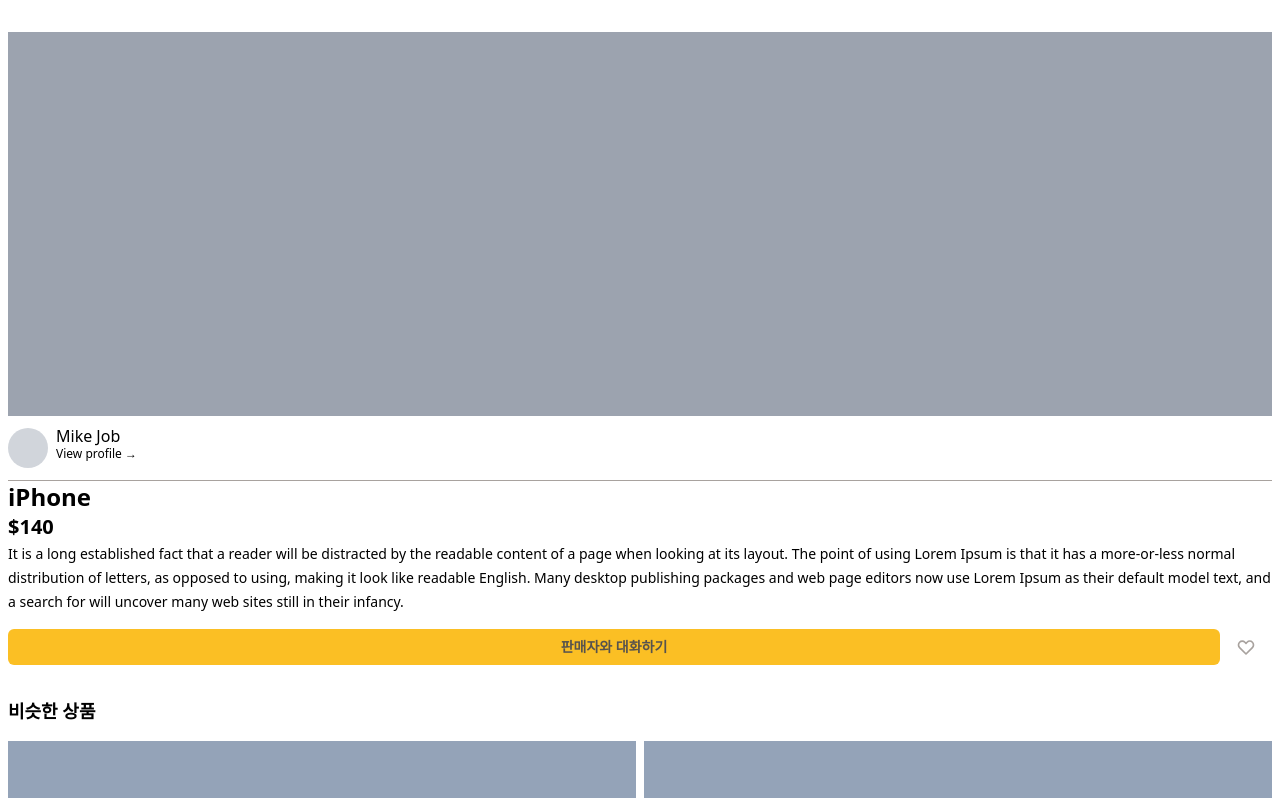
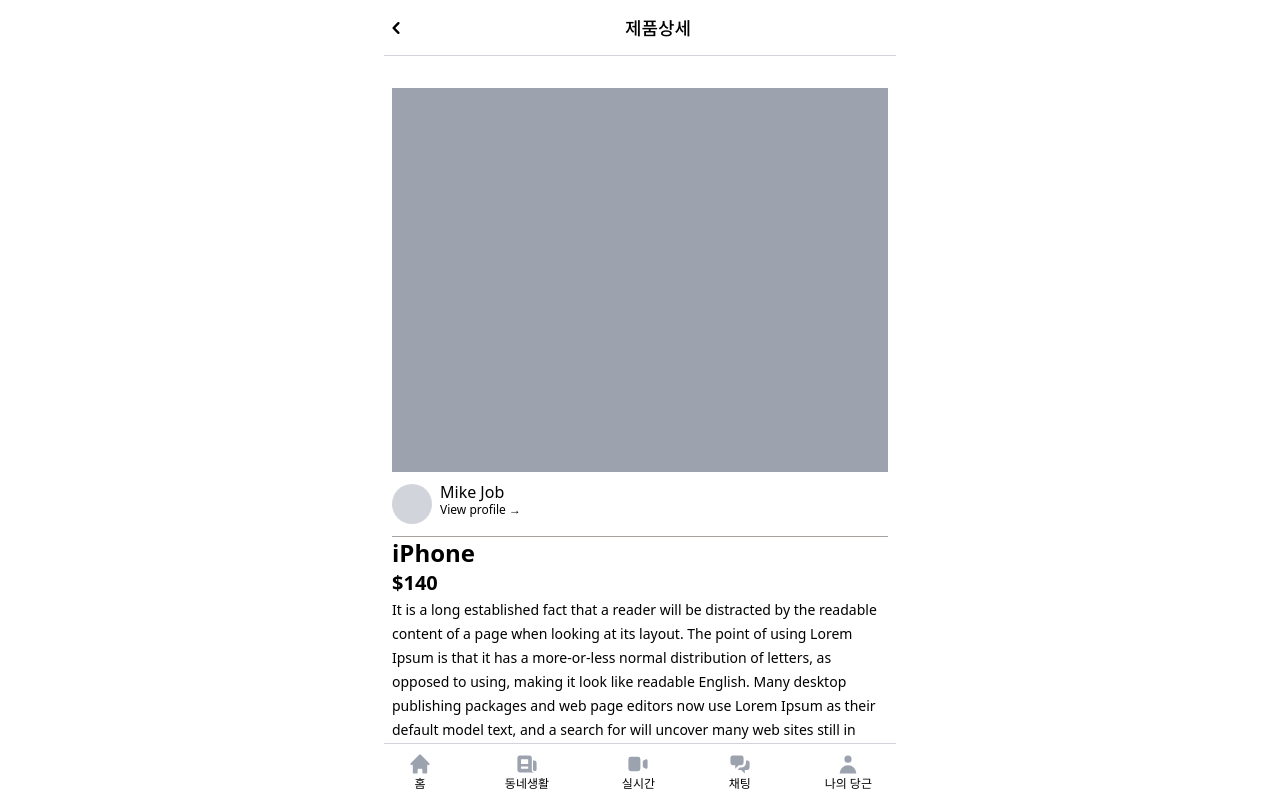
Before and after one commit to rnrudxo2872/market-c, a Next.js app: page /items/0 in a window 1280 px wide. Shown: the top 798 px of the page. Built offline with nearby package versions, Linux system fonts and the light colour scheme.

Commit message:
itemDetail - layout 추가, layout - prevBtn 추가

```diff
--- a/components/layout.tsx
+++ b/components/layout.tsx
@@ -1,25 +1,44 @@
 import Link from "next/link";
 import { useRouter } from "next/router";
 import { joinClasses } from "../libs/common";
+import PrevBtn from "./prevBtn";
 
 interface LayoutProps {
   title?: React.ReactNode;
   hasTabBar?: boolean;
+  hasBackBtn?: boolean;
   children: React.ReactNode;
 }
 
-export default function Layout({ children, hasTabBar, title }: LayoutProps) {
+export default function Layout({
+  children,
+  hasTabBar,
+  hasBackBtn,
+  title,
+}: LayoutProps) {
   const router = useRouter();
-  console.log(router);
-  console.log("탭 유무 -> ", hasTabBar);
+
+  function clickPreBtn() {
+    router.back();
+  }
 
   return (
     <div className="w-full max-w-lg mx-auto">
-      <section className="fixed top-0 w-full h-14 bg-white z-10 border-b border-b-gray-300 max-w-lg">
+      <section
+        className={joinClasses(
+          "fixed top-0 w-full bg-white z-10 border-b border-b-gray-300 max-w-lg flex gap-3",
+          title || hasBackBtn ? "h-14" : ""
+        )}
+      >
+        {hasBackBtn ? <PrevBtn OnClick={clickPreBtn} /> : null}
         {title ? title : null}
       </section>
       <section
-        className={title ? joinClasses("pt-14", hasTabBar ? "pb-14" : "") : ""}
+        className={joinClasses(
+          "",
+          title ? "pt-14" : "",
+          hasTabBar ? "pb-14" : ""
+        )}
       >
         {children}
       </section>
--- /dev/null
+++ b/components/prevBtn/index.tsx
@@ -0,0 +1,20 @@
+import { IPrevBtnProps } from "./interface";
+
+export default function PrevBtn({ OnClick }: IPrevBtnProps) {
+  return (
+    <button onClick={OnClick}>
+      <svg
+        xmlns="http://www.w3.org/2000/svg"
+        className="h-6 w-6"
+        viewBox="0 0 20 20"
+        fill="currentColor"
+      >
+        <path
+          fillRule="evenodd"
+          d="M12.707 5.293a1 1 0 010 1.414L9.414 10l3.293 3.293a1 1 0 01-1.414 1.414l-4-4a1 1 0 010-1.414l4-4a1 1 0 011.414 0z"
+          clipRule="evenodd"
+        />
+      </svg>
+    </button>
+  );
+}
--- /dev/null
+++ b/components/prevBtn/interface.ts
@@ -0,0 +1,3 @@
+export interface IPrevBtnProps {
+  OnClick: () => void;
+}
--- a/pages/index.tsx
+++ b/pages/index.tsx
@@ -1,5 +1,4 @@
 import type { NextPage } from "next";
-import Link from "next/link";
 import { Item } from "../components/item";
 import LaunchButton from "../components/launcherButton";
 import Layout from "../components/layout";
--- a/pages/items/[id].tsx
+++ b/pages/items/[id].tsx
@@ -1,12 +1,15 @@
 import { NextPage } from "next";
 import Link from "next/link";
 import { useRouter } from "next/router";
+import Layout from "../../components/layout";
+import BaseTitle from "../../components/title";
 
 const Item: NextPage = () => {
   const router = useRouter();
   const itemId = router.query.id;
 
   return (
+    <Layout hasTabBar hasBackBtn title={<BaseTitle title="제품상세" />}>
       <div className="flex flex-col px-2 mt-8">
         <section>
           <div className="h-96 bg-gray-400"></div>
@@ -34,8 +37,8 @@
             </p>
             <span className="text-sm">
               It is a long established fact that a reader will be distracted by
-            the readable content of a page when looking at its layout. The point
-            of using Lorem Ipsum is that it has a more-or-less normal
+              the readable content of a page when looking at its layout. The
+              point of using Lorem Ipsum is that it has a more-or-less normal
               distribution of letters, as opposed to using, making it look like
               readable English. Many desktop publishing packages and web page
               editors now use Lorem Ipsum as their default model text, and a
@@ -87,6 +90,7 @@
           </section>
         </section>
       </div>
+    </Layout>
   );
 };
 
```
Lines whose indentation alone changed are shown as unchanged.
